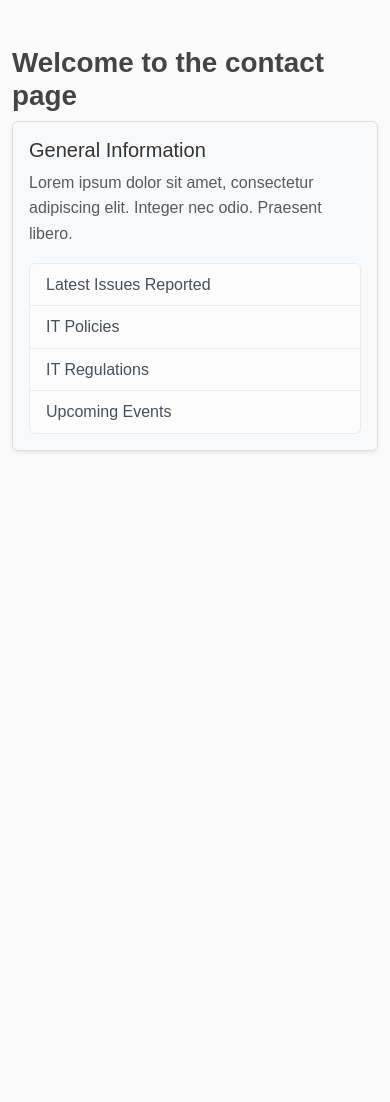
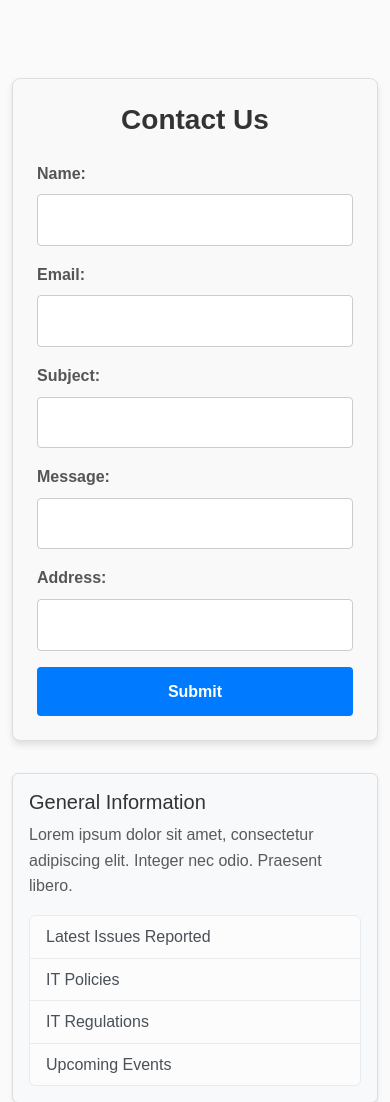
Before and after one commit to Kixxie666/Django-app, a Django app: page /contact/ in a window 390 px wide. Shown: the part 58-1160 px from the top of the page. Before the commit the page ends 510 px from the top, so only its background shows below. Run offline with Django 5.2, Linux system fonts and the light colour scheme.

Commit message:
Contact with email - using 'https://mailtrap.io'

```diff
--- a/itapps/settings.py
+++ b/itapps/settings.py
@@ -169,3 +169,9 @@ CRISPY_ALLOWED_TEMPLATE_PACKS = 'bootstrap4'
 CRISPY_TEMPLATE_PACK = 'bootstrap4'
 LOGIN_REDIRECT_URL = 'itreporting:home'
 LOGIN_URL = 'itreporting:home'
+
+# Looking to send emails in production? Check out our Email API/SMTP product!
+EMAIL_HOST = 'sandbox.smtp.mailtrap.io'
+EMAIL_HOST_USER = 'f84858e3ff1492'
+EMAIL_HOST_PASSWORD = '2b055a4c7d176c'
+EMAIL_PORT = '2525'
--- /dev/null
+++ b/itreporting/forms.py
@@ -0,0 +1,7 @@
+from django import forms
+from .models import Contact
+
+class ContactForm(forms.ModelForm):
+    class Meta:
+        model = Contact
+        fields = ['name', 'email', 'subject', 'message', 'address']
--- a/itreporting/models.py
+++ b/itreporting/models.py
@@ -1,6 +1,7 @@
 from django.db import models
 from django.contrib.auth.models import User
 from django.db import models
+from django.core.validators import EmailValidator
 from django.utils import timezone
 from django.contrib.auth.models import User
 
@@ -21,3 +22,11 @@ class Issue(models.Model):
     author = models.ForeignKey(User, related_name = 'issues', on_delete=models.CASCADE)
     def __str__(self):
         return f'{self.type} Issue in {self.room}'
+
+
+class Contact(models.Model):
+    name = models.CharField(max_length=100)
+    email = models.CharField(validators=[EmailValidator()], max_length=100)
+    subject = models.CharField(max_length=100)
+    message = models.CharField(max_length=100)
+    address = models.CharField(max_length= 100)
--- a/itreporting/static/css/styles.css
+++ b/itreporting/static/css/styles.css
@@ -142,4 +142,73 @@ a.article-title:hover {
         height: 50px;
         width: 50px;
     }
+    .form-container {
+        max-width: 600px;
+        margin: 2rem auto;
+        padding: 1.5rem;
+        background-color: #f9f9f9;
+        border: 1px solid #ddd;
+        border-radius: 8px;
+        box-shadow: 0 4px 6px rgba(0, 0, 0, 0.1);
+    }
+
+    .form-container h1 {
+        text-align: center;
+        margin-bottom: 1.5rem;
+        font-size: 1.75rem;
+        color: #333;
+    }
+
+    .styled-form {
+        display: flex;
+        flex-direction: column;
+    }
+
+    .field-wrapper {
+        margin-bottom: 1rem;
+    }
+
+    .field-wrapper label {
+        display: block;
+        margin-bottom: 0.5rem;
+        font-weight: bold;
+        color: #555;
+    }
+
+    .field-wrapper input, .field-wrapper textarea, .field-wrapper select {
+        width: 100%;
+        padding: 0.75rem;
+        font-size: 1rem;
+        border: 1px solid #ccc;
+        border-radius: 4px;
+        transition: border-color 0.3s;
+    }
+
+    .field-wrapper input:focus, .field-wrapper textarea:focus, .field-wrapper select:focus {
+        border-color: #007bff;
+        outline: none;
+    }
+
+    .error {
+        margin-top: 0.25rem;
+        color: #d9534f;
+        font-size: 0.875rem;
+    }
+
+    .btn-submit {
+        padding: 0.75rem;
+        font-size: 1rem;
+        font-weight: bold;
+        color: #fff;
+        background-color: #007bff;
+        border: none;
+        border-radius: 4px;
+        cursor: pointer;
+        transition: background-color 0.3s;
+    }
+
+    .btn-submit:hover {
+        background-color: #0056b3;
+    }
+
 }
--- a/itreporting/templates/itreporting/contact.html
+++ b/itreporting/templates/itreporting/contact.html
@@ -1,5 +1,20 @@
 {% extends "itreporting/base.html" %}
 
 {% block content %}
-<h1>Welcome to the contact page</h1>
+<div class="form-container">
+    <h1>Contact Us</h1>
+    <form action="/contact/" method="post" class="styled-form">
+        {% csrf_token %}
+        {% for field in form %}
+            <div class="field-wrapper">
+                {{ field.label_tag }}
+                {{ field }}
+                {% if field.errors %}
+                    <div class="error">{{ field.errors }}</div>
+                {% endif %}
+            </div>
+        {% endfor %}
+        <button type="submit" class="btn-submit">Submit</button>
+    </form>
+</div>
 {% endblock %}
--- a/itreporting/views.py
+++ b/itreporting/views.py
@@ -3,9 +3,10 @@ from django.http import HttpResponse
 from django.views.generic import ListView, DetailView, CreateView, UpdateView, DeleteView
 from django.urls import reverse_lazy
 from .models import Issue
+from .forms import ContactForm
 from django.views.generic.edit import DeleteView
 from django.contrib.auth.mixins import LoginRequiredMixin,UserPassesTestMixin
-
+from django.core.mail import EmailMessage
 
 def home(request):
     return render(request, 'itreporting/home.html', {'title': 'Welcome'})
@@ -71,3 +72,32 @@ class PostDeleteView(LoginRequiredMixin, UserPassesTestMixin, DeleteView):
         issue = self.get_object()
 
         return self.request.user == issue.author
+
+
+def contact(request):
+    if request.method == 'POST':
+        form = ContactForm(request.POST)
+        if form.is_valid():
+            # Save the form data to the database
+            form.save()
+
+            # Get the cleaned data from the form
+            name = form.cleaned_data['name']
+            email = form.cleaned_data['email']
+            message = form.cleaned_data['message']
+
+            # Send email
+            email_message = EmailMessage(
+                'Contact Form Submission from {}'.format(name),
+                message,
+                'form-response@example.com',  # Send from your website
+                ['test.mailtrap1234@gmail.com'],  # Your admin email
+                reply_to=[email],  # Reply to the email from the form
+            )
+            email_message.send()
+
+            return HttpResponse('Thank you for contacting us. We will respond as soon as possible.')
+    else:
+        form = ContactForm()  # Create a blank form for GET requests
+
+    return render(request, 'itreporting/contact.html', {'form': form})
```
Also changed, not shown: itreporting/templates/itreporting/success.html (added, +65 -0 lines), users/forms.py (+8 -0 lines), itreporting/migrations/0004_contact.py (added).
